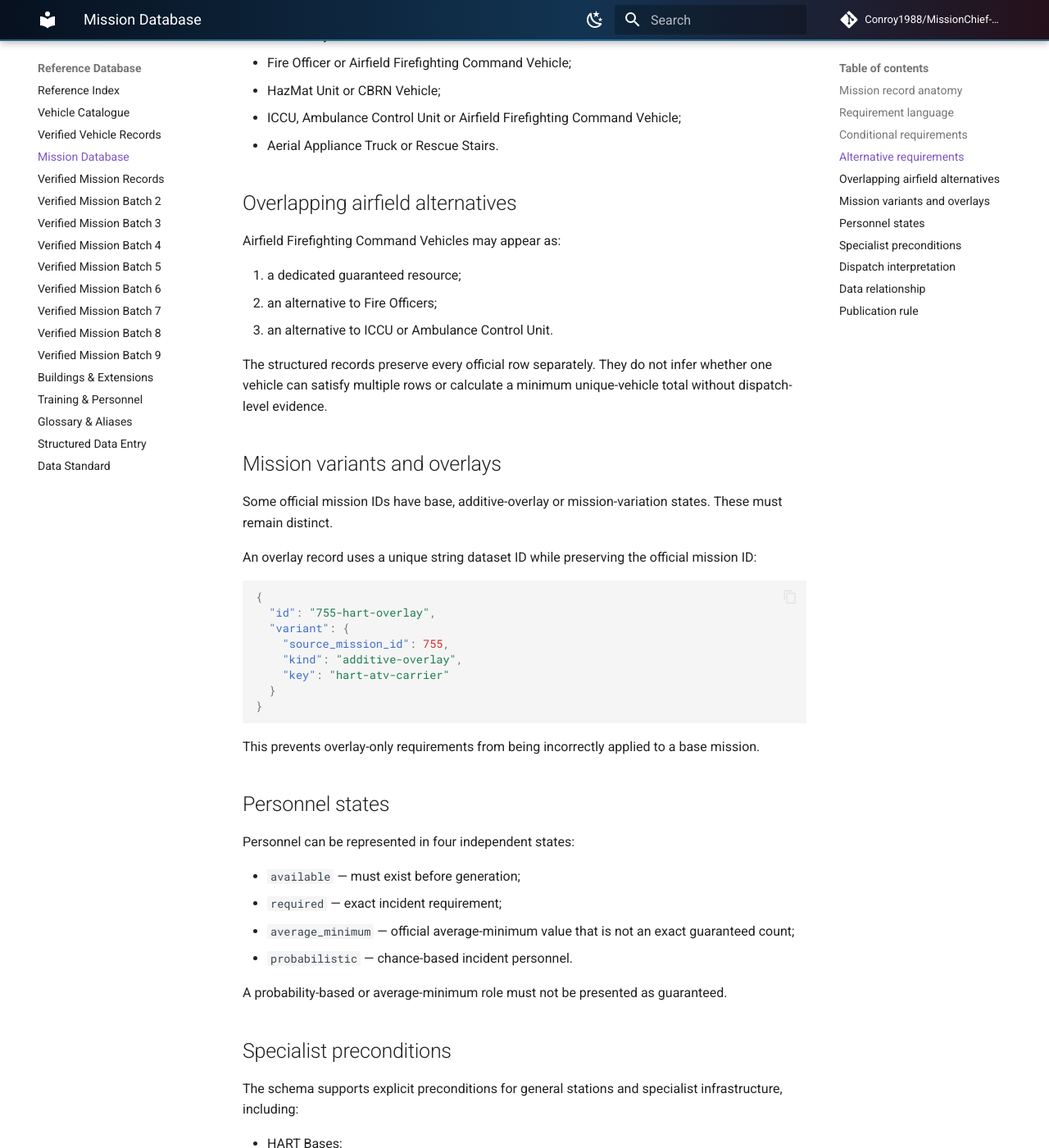
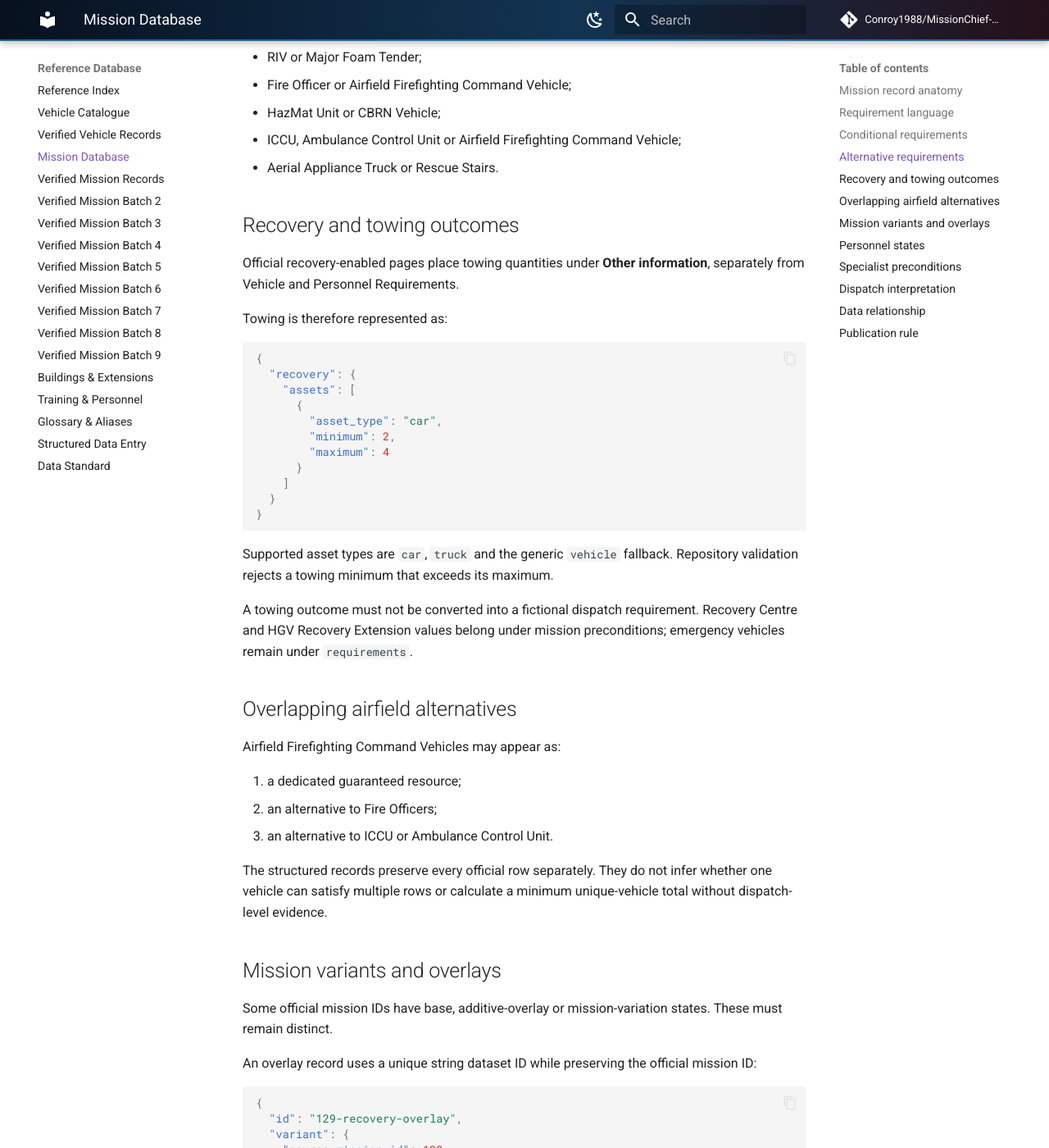
Before and after one commit to Conroy1988/MissionChief-UK, an MkDocs documentation site: the page built from docs/reference/mission-database.md, in a window 1280 px wide and 1400 px high, scrolled down 2063 px. Shown: the whole window at 82% size. Built offline with MkDocs 1.6.1 and Material for MkDocs 9.7.7, drawn with Linux system fonts in a browser that asks for light colours; comment, search, counter and statistics services are not loaded; some of the changed text lies outside the part shown.

Commit message:
Document Recovery mission semantics

````diff
--- a/docs/reference/mission-database.md
+++ b/docs/reference/mission-database.md
@@ -12,10 +12,11 @@ Each mission page and structured record should contain:
 - known unlock conditions and POIs;
 - guaranteed resource requirements;
 - probabilistic requirements with confirmed probabilities;
-- conditional requirements with their exact trigger;
+- conditional requirements with their exact trigger and any confirmed probability;
 - alternative resource groups where one of several resources can satisfy a requirement;
 - personnel that are available, required, average-minimum or probability-based;
 - patient, prisoner, transport and hand-off behaviour;
+- recovery and towing outcomes where exposed;
 - reward data;
 - custom spawn-area and vehicle-environment restrictions;
 - explicit base, additive-overlay or mission-variation relationships;
@@ -33,17 +34,18 @@ Requirements must distinguish between:
 
 ## Conditional requirements
 
-Stage 19 introduces first-class conditional resources:
+A conditional requirement can include both a trigger and a probability:
 
 ```json
 {
   "resource": "traffic_car",
-  "quantity": 4,
-  "condition": "only_when_available"
+  "quantity": 1,
+  "condition": "only_when_available",
+  "probability": 0.5
 }
 ```
 
-This is used where official airfield pages state that Traffic Cars are required only when available. A conditional requirement must not be flattened into a guaranteed count or omitted as merely optional advice.
+This preserves the verified Multi vehicle RTC recovery rule: one Traffic Car has a 50% requirement probability and applies only when available. Neither fact should be discarded.
 
 ## Alternative requirements
 
@@ -75,6 +77,30 @@ The same model is used for:
 - ICCU, Ambulance Control Unit or Airfield Firefighting Command Vehicle;
 - Aerial Appliance Truck or Rescue Stairs.
 
+## Recovery and towing outcomes
+
+Official recovery-enabled pages place towing quantities under **Other information**, separately from Vehicle and Personnel Requirements.
+
+Towing is therefore represented as:
+
+```json
+{
+  "recovery": {
+    "assets": [
+      {
+        "asset_type": "car",
+        "minimum": 2,
+        "maximum": 4
+      }
+    ]
+  }
+}
+```
+
+Supported asset types are `car`, `truck` and the generic `vehicle` fallback. Repository validation rejects a towing minimum that exceeds its maximum.
+
+A towing outcome must not be converted into a fictional dispatch requirement. Recovery Centre and HGV Recovery Extension values belong under mission preconditions; emergency vehicles remain under `requirements`.
+
 ## Overlapping airfield alternatives
 
 Airfield Firefighting Command Vehicles may appear as:
@@ -93,16 +119,16 @@ An overlay record uses a unique string dataset ID while preserving the official
 
 ```json
 {
-  "id": "755-hart-overlay",
+  "id": "129-recovery-overlay",
   "variant": {
-    "source_mission_id": 755,
+    "source_mission_id": 129,
     "kind": "additive-overlay",
-    "key": "hart-atv-carrier"
+    "key": "recovery-centre"
   }
 }
 ```
 
-This prevents overlay-only requirements from being incorrectly applied to a base mission.
+This prevents recovery, HART, helicopter or other overlay-only requirements from being incorrectly applied to the base mission.
 
 ## Personnel states
 
@@ -126,6 +152,8 @@ The schema supports explicit preconditions for general stations and specialist i
 - Aviation firefighting Extensions;
 - Airfield Operations Extensions;
 - Mass Casualty Extensions;
+- Recovery Centres;
+- HGV Recovery Extensions;
 - active Drones.
 
 Mapped specialist preconditions are validated against canonical infrastructure records. A generation precondition does not itself prove that a specific vehicle is required at the incident.
@@ -138,10 +166,10 @@ Where the interface separates resources into required, responding, on scene and
 
 Mission records reference canonical deployable-resource and infrastructure identifiers. This allows future calculators and APIs to consume the same evidence used by the documentation.
 
-Repository validation checks guaranteed, probabilistic, conditional and alternative resource references against the canonical vehicle dataset.
+Repository validation checks guaranteed, probabilistic, conditional and alternative resource references against the canonical vehicle dataset, and mapped preconditions against canonical infrastructure records.
 
 ## Publication rule
 
-No exact mission requirement, reward or probability should be published as verified without reproducible UK-game evidence or a suitable primary source.
+No exact mission requirement, towing quantity, reward or probability should be published as verified without reproducible UK-game evidence or a suitable primary source.
 
 Temporary reward multipliers must not replace the documented base reward. When a live mission page displays an event multiplier, the directory value and the observation must be recorded separately.
````
